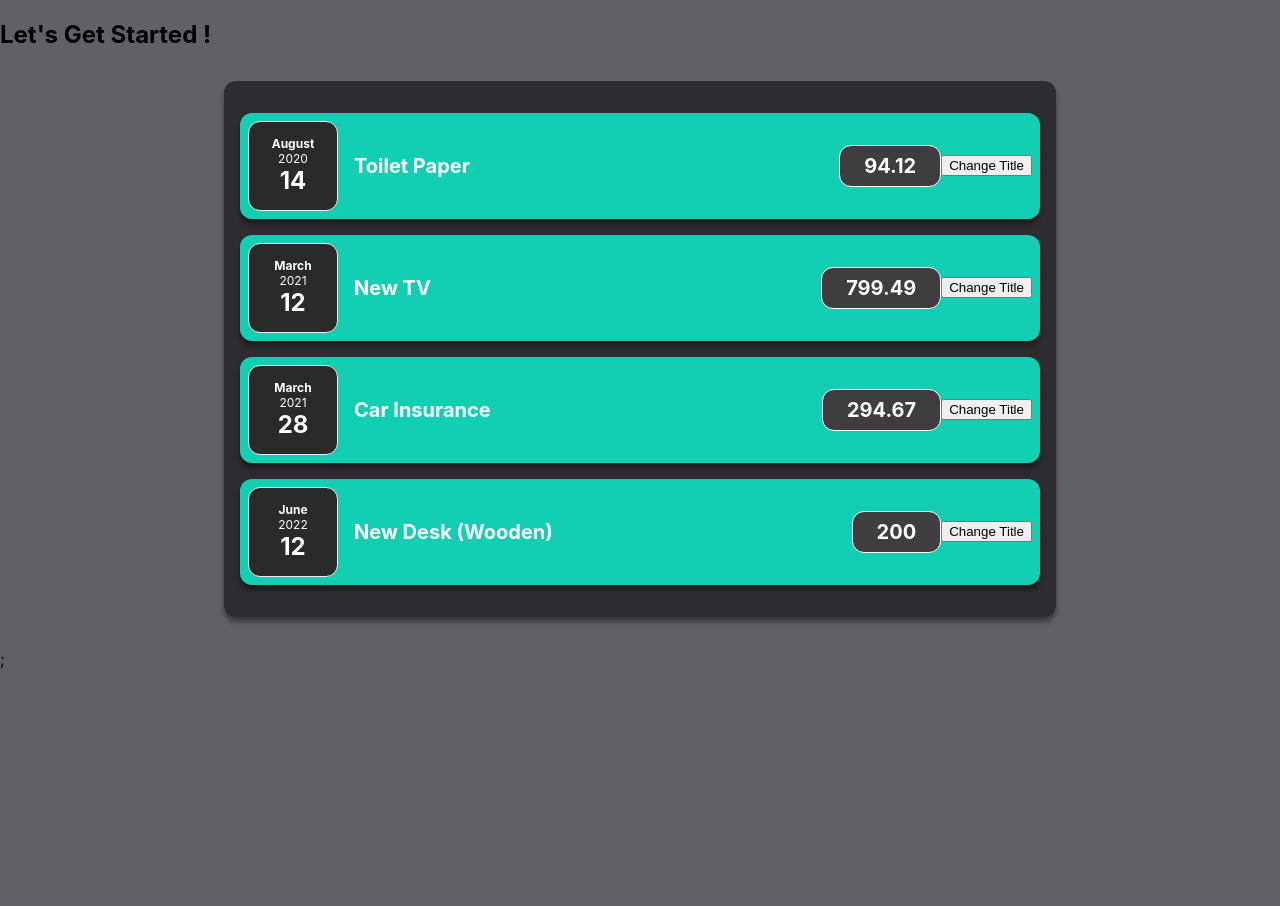
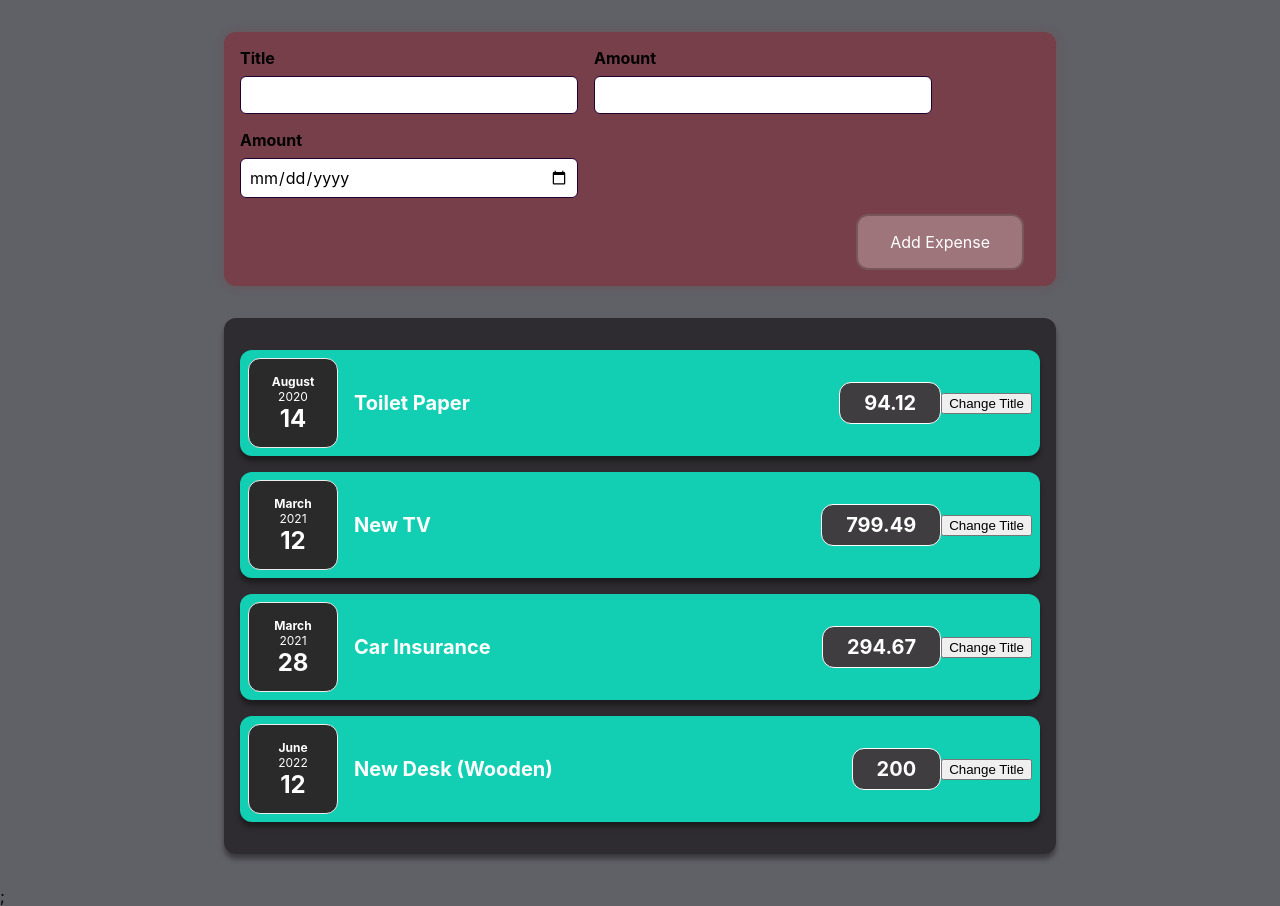
Before and after one commit to canturkmen/ExpenseReport, a React (Create React App) app: page / in a window 1280 px wide. Before the commit the page ends 800 px from the top, so only its background shows below. Built offline with nearby package versions, Linux system fonts and the light colour scheme.

Commit message:
Added user form.

```diff
--- a/src/App.js
+++ b/src/App.js
@@ -2,6 +2,7 @@
 
 import "./App.css";
 import Expenses from "./components/Expenses/Expenses";
+import NewExpense from "./components/NewExpense/NewExpense";
 
 const expenses = [
   {
@@ -29,7 +30,7 @@
 
   return (
     <div>
-      <h2>Let's Get Started !</h2>
+      <NewExpense />
       <Expenses expenses={expenses}></Expenses>;
     </div>
   );
--- /dev/null
+++ b/src/components/NewExpense/ExpenseForm.css
@@ -0,0 +1,54 @@
+.new-expense__controls {
+    display: flex;
+    flex-wrap: wrap;
+    gap: 1rem;
+    margin-bottom: 1rem;
+    text-align: left;
+}
+
+.new-expense__control label {
+    font-weight: bold;
+    display:block;
+    margin-bottom: 0.5rem;
+}
+
+.new-expense__control input {
+    font: inherit;
+    border-radius: 6px;
+    border: 1.5px solid #220131;
+    padding: 0.5rem;
+    width: 20rem;
+    max-width: 100%;
+}
+
+.new-expense__actions {
+    text-align: right;
+}
+
+.new-expense button {
+  font: inherit;
+  cursor: pointer;
+  background-color: rgba(225, 205, 205, 0.384);
+  color: white;
+  border-radius: 12px;
+  border: 2.5px solid rgba(69, 48, 48, 0.45);
+  padding: 1rem 2rem;
+  margin-right: 1rem;
+}
+
+.new-expense button:hover,
+.new-expense button:active {
+  background-color: rgba(71, 54, 58, 0.281);
+  border-color: white;
+}
+
+.new-expense button.alternative {
+  color: #220131;
+  border-color: transparent;
+  background-color: transparent;
+}
+
+.new-expense button.alternative:hover,
+.new-expense button.alternative:active {
+  background-color: #ddb3f8;
+}
--- /dev/null
+++ b/src/components/NewExpense/ExpenseForm.js
@@ -0,0 +1,28 @@
+import React from "react";
+import "./ExpenseForm.css";
+
+const ExpenseForm = () => {
+  return (
+    <form>
+      <div className="new-expense__controls">
+        <div className="new-expense__control">
+          <label>Title</label>
+          <input type="text" />
+        </div>
+        <div className="new-expense__control">
+          <label>Amount</label>
+          <input type="number" min="0.01" step="0.01" />
+        </div>
+        <div className="new-expense__control">
+          <label>Amount</label>
+          <input type="date" min="2019-01-01" max="2022-12-31" />
+        </div>
+      </div>
+      <div className="new-expense__actions">
+        <button type="submit">Add Expense</button>
+      </div>
+    </form>
+  );
+};
+
+export default ExpenseForm;
--- /dev/null
+++ b/src/components/NewExpense/NewExpense.css
@@ -0,0 +1,10 @@
+.new-expense {
+    background-color: rgba(156, 8, 21, 0.365);
+    padding: 1rem;
+    margin: 2rem auto;
+    width: 50rem;
+    max-width: 95%;
+    border-radius: 12px;
+    text-align: center;
+    box-shadow: 0.5px 0.3px 10px #87383840;
+}
--- /dev/null
+++ b/src/components/NewExpense/NewExpense.js
@@ -0,0 +1,14 @@
+import React from "react";
+
+import "./NewExpense.css";
+import ExpenseForm from "./ExpenseForm";
+
+const NewExpense = () => {
+  return (
+    <div className="new-expense">
+        <ExpenseForm />
+    </div>
+  );
+};
+
+export default NewExpense;
```
Also changed, not shown: src/components/Expenses/ExpenseItem.js (line endings or trailing spaces).
